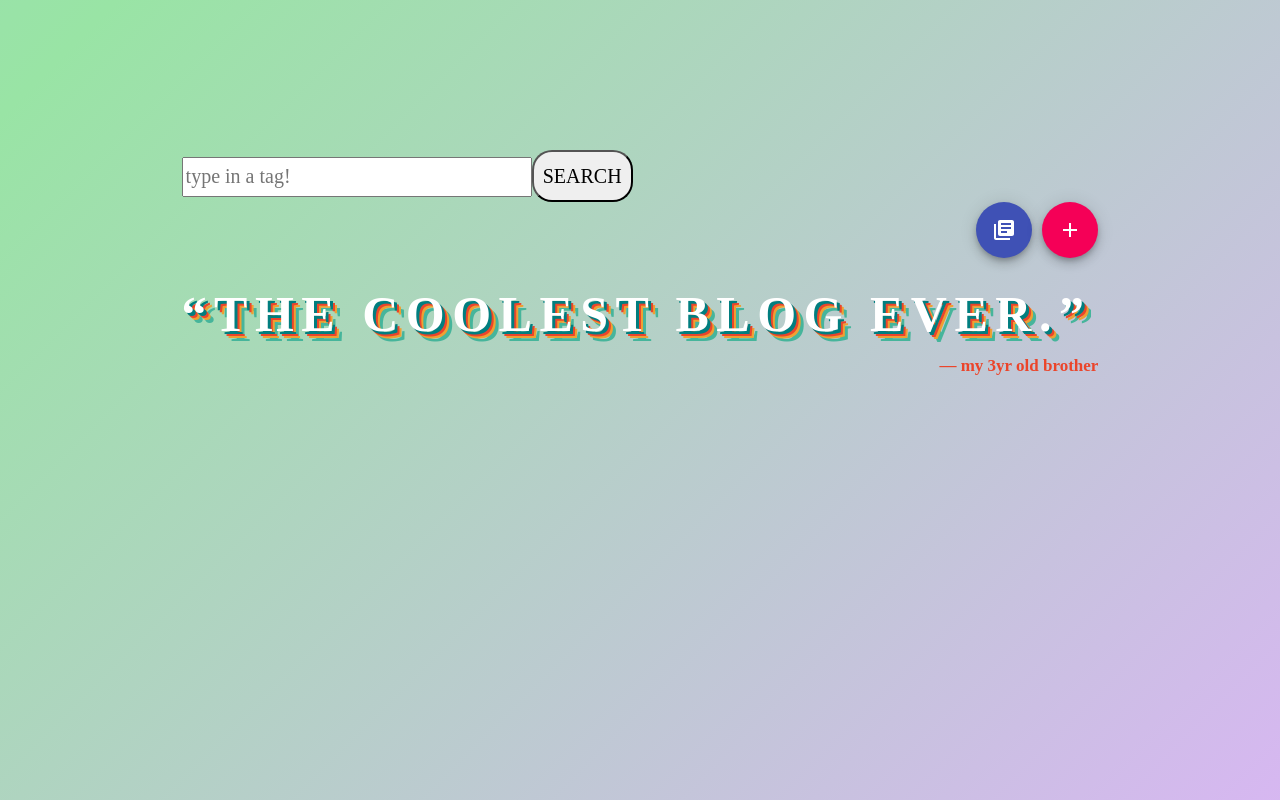
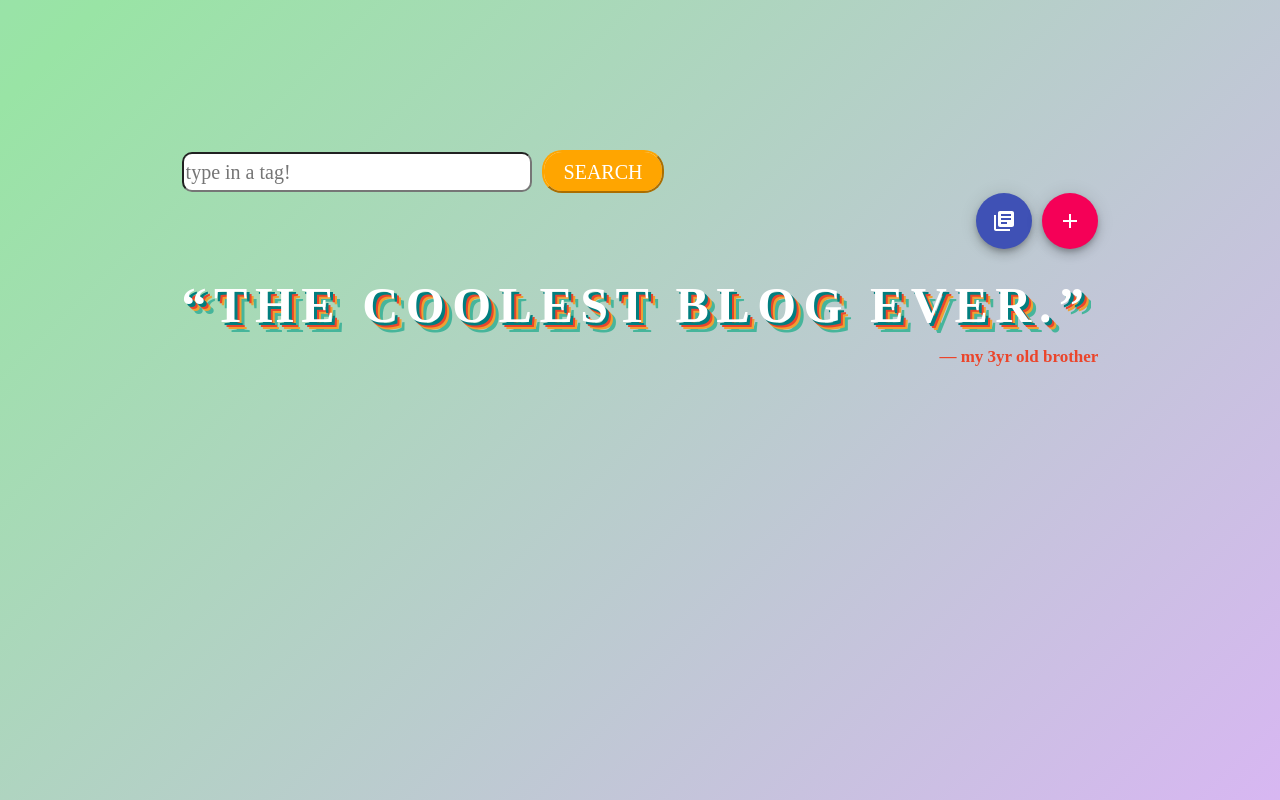
Before and after one commit to dartmouth-cs52-20X/platform-client-gia-kim, a React app: page / in a window 1280 px wide. Built offline with nearby package versions, Linux system fonts and the light colour scheme; no server answers; a web font is replaced by a local one.

Commit message:
she's pretty

```diff
--- a/src/style.scss
+++ b/src/style.scss
@@ -263,11 +263,26 @@ blockquote {
 
 #taginput{
   font-size: 20px;
+  color: orange;
+  border-radius: 10px;
+  margin-right: 10px;
 }
 .tagbtn{
   font-size: 20px;
-  padding: 1%;
+  padding: 0.5%;
+  padding-left: 20px;
+  padding-right: 20px;
   border-radius: 20px;
+  border-color: orange;
+  color: #fff;
+  box-shadow: 0 0 40px 40px orange inset, 0 0 0 0 orange;
+  -webkit-transition: all 150ms ease-in-out;
+  transition: all 150ms ease-in-out;
+}
+.tagbtn:hover {
+  box-shadow: 0 0 10px 0 orange inset, 0 0 10px 4px orange;
+  color: orange;
+
 }
 
 #icon{
```
